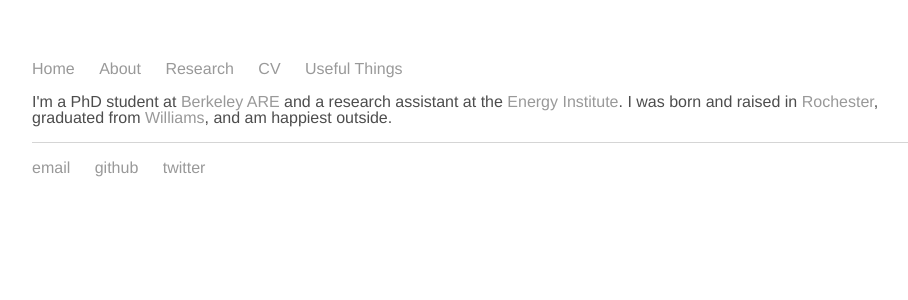
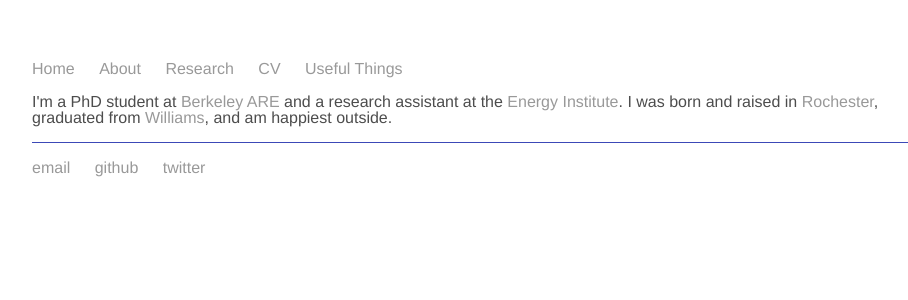
Before and after one commit to Matt-Tarduno/Matt-Tarduno.github.io, a Jekyll site: the page built from about/index.html, in a window 1280 px wide. Shown: the top 300 px of the page, without its empty margins (160-1068 px from the left). Built offline with Jekyll 4.4.1, drawn with Linux system fonts in a browser that asks for light colours.

Commit message:
Update main.css

```diff
--- a/css/main.css
+++ b/css/main.css
@@ -26,7 +26,7 @@
     font-size: 1.5em;
     font-weight: 200;
     line-height: 1.5em;
-    color: #5a5a5a;
+    color: #4d4d4d;
 }
 p {
     font-family:'Helvetica', 'Arial', 'Sans-Serif';
@@ -38,7 +38,7 @@
     color: #4d4d4d;
 }
 footer {
-    border-top: 1px solid #d5d5d5;
+    border-top: 1px solid #3C49B7;
     font-size: 1.0em;
 }
 
```
